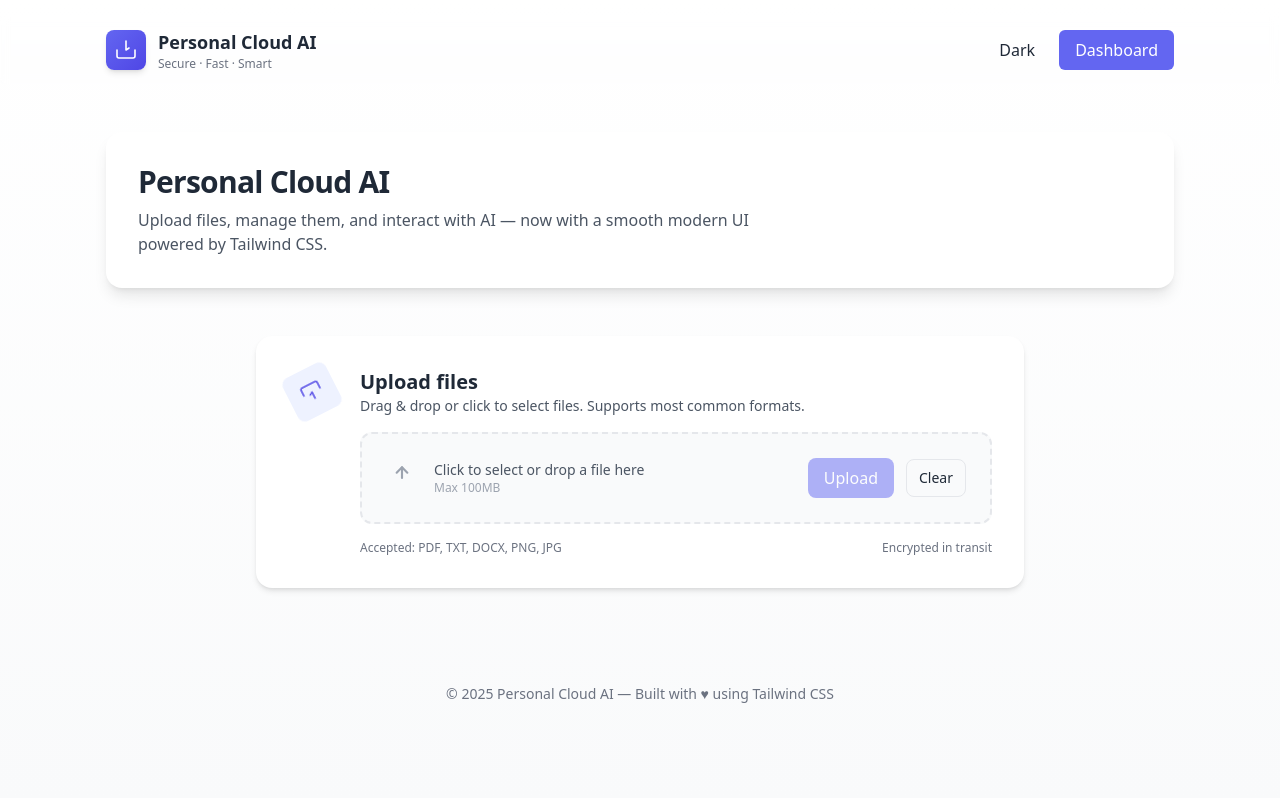
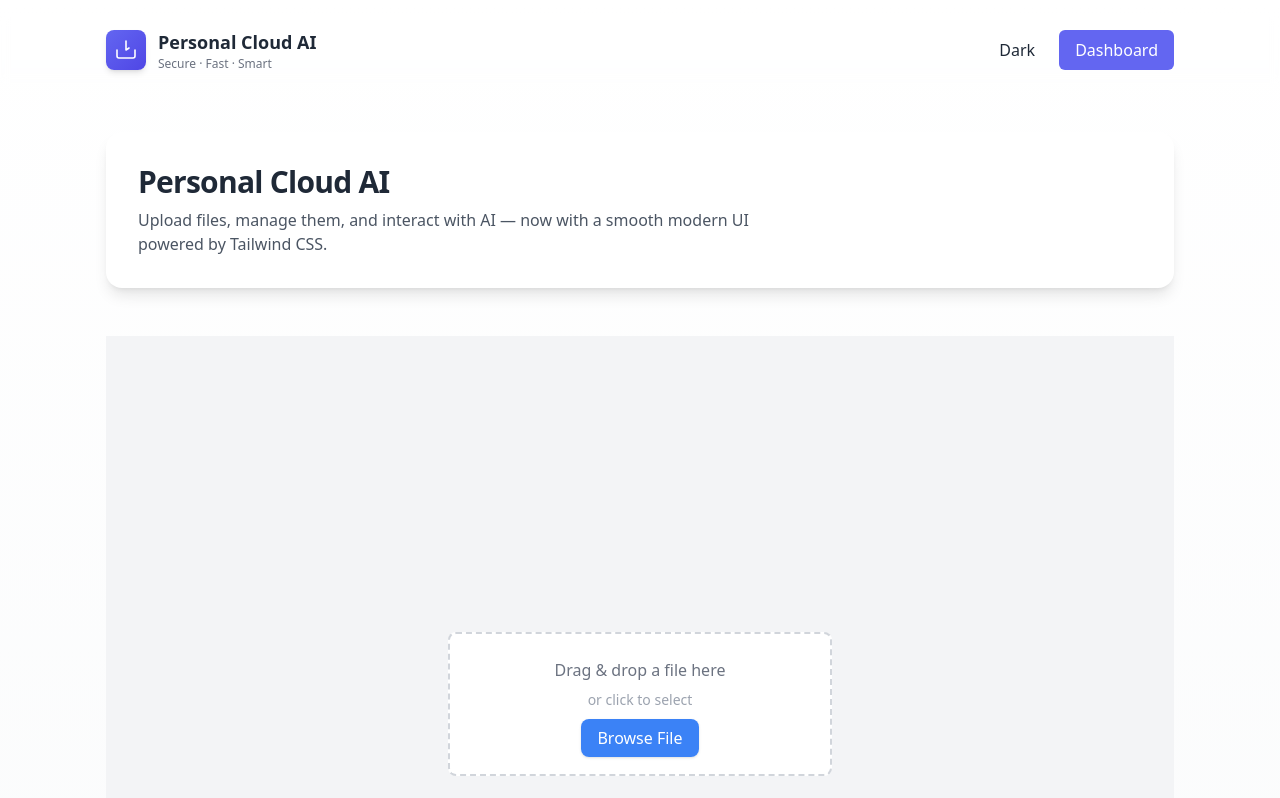
Before and after one commit to codead777/personal-cloud-ai, a React (Vite) app in the folder frontend/: page / in a window 1280 px wide. Shown: the top 798 px of the page. Built offline with nearby package versions, Linux system fonts and the light colour scheme.

Commit message:
Update Upload.jsx

```diff
--- a/frontend/src/components/Upload.jsx
+++ b/frontend/src/components/Upload.jsx
@@ -1,86 +1,121 @@
-import React, { useState } from 'react'
+import React, { useState } from "react";
 
 export default function Upload() {
-  const [file, setFile] = useState(null)
-  const [dragActive, setDragActive] = useState(false)
+  const [selectedFile, setSelectedFile] = useState(null);
+  const [isDragging, setIsDragging] = useState(false);
+  const [progress, setProgress] = useState(0);
+  const [status, setStatus] = useState("");
 
   const handleFileChange = (e) => {
-    const f = e.target.files?.[0]
-    if (f) setFile(f)
+    setSelectedFile(e.target.files[0]);
+    setStatus("");
+    setProgress(0);
+  };
+
+  const handleDragOver = (e) => {
+    e.preventDefault();
+    setIsDragging(true);
+  };
+
+  const handleDragLeave = () => {
+    setIsDragging(false);
+  };
+
+  const handleDrop = (e) => {
+    e.preventDefault();
+    setIsDragging(false);
+    if (e.dataTransfer.files && e.dataTransfer.files.length > 0) {
+      setSelectedFile(e.dataTransfer.files[0]);
+      e.dataTransfer.clearData();
+      setStatus("");
+      setProgress(0);
+    }
+  };
+
+  const handleUpload = () => {
+    if (!selectedFile) {
+      setStatus("⚠️ Please select a file first.");
+      return;
     }
 
-  const handleUpload = () => {
-    if (!file) return
-    // Implement actual upload logic using your backend API
-    alert('Pretend uploading: ' + file.name)
+    const formData = new FormData();
+    formData.append("file", selectedFile);
+
+    const xhr = new XMLHttpRequest();
+
+    xhr.open("POST", "https://personal-cloud-ai.onrender.com/upload", true);
+
+    // Track upload progress
+    xhr.upload.onprogress = (event) => {
+      if (event.lengthComputable) {
+        const percent = Math.round((event.loaded / event.total) * 100);
+        setProgress(percent);
       }
+    };
 
-  const handleDrop = (e) => {
-    e.preventDefault()
-    setDragActive(false)
-    const f = e.dataTransfer.files?.[0]
-    if (f) setFile(f)
+    xhr.onload = () => {
+      if (xhr.status >= 200 && xhr.status < 300) {
+        setStatus("✅ File uploaded successfully!");
+        setSelectedFile(null);
+      } else {
+        setStatus("❌ Upload failed.");
       }
+    };
+
+    xhr.onerror = () => {
+      setStatus("❌ An error occurred during upload.");
+    };
+
+    xhr.send(formData);
+    setStatus("Uploading...");
+  };
 
   return (
-    <div className="w-full max-w-3xl mx-auto">
-      <div className="bg-white dark:bg-gray-800/60 card-bg rounded-2xl shadow-md p-6 sm:p-8 transition-transform duration-400 hover:scale-[1.01]">
-        <div className="flex items-start gap-6">
-          <div className="flex-shrink-0">
-            <div className="w-12 h-12 rounded-lg bg-primary-50 flex items-center justify-center animate-subtleSpin">
-              <svg className="w-6 h-6 text-primary-600" viewBox="0 0 24 24" fill="none">
-                <path stroke="currentColor" strokeWidth="1.5" strokeLinecap="round" strokeLinejoin="round" d="M12 5v7l3-2"></path>
-                <path stroke="currentColor" strokeWidth="1.5" strokeLinecap="round" strokeLinejoin="round" d="M21 12v6a2 2 0 0 1-2 2H5a2 2 0 0 1-2-2v-6"></path>
-              </svg>
-            </div>
+    <div className="flex flex-col items-center justify-center min-h-screen bg-gray-100">
+      <div
+        className={`w-96 p-6 border-2 border-dashed rounded-lg text-center transition-all duration-300 ease-in-out ${
+          isDragging ? "border-blue-500 bg-blue-50 scale-105" : "border-gray-300 bg-white"
+        }`}
+        onDragOver={handleDragOver}
+        onDragLeave={handleDragLeave}
+        onDrop={handleDrop}
+      >
+        <p className="text-gray-500 mb-2">Drag & drop a file here</p>
+        <p className="text-sm text-gray-400 mb-4">or click to select</p>
+        <input
+          type="file"
+          onChange={handleFileChange}
+          className="hidden"
+          id="fileUpload"
+        />
+        <label
+          htmlFor="fileUpload"
+          className="cursor-pointer px-4 py-2 bg-blue-500 text-white rounded-lg shadow hover:bg-blue-600 transition-colors"
+        >
+          Browse File
+        </label>
+        {selectedFile && (
+          <p className="mt-4 text-gray-700">📄 {selectedFile.name}</p>
+        )}
       </div>
 
-          <div className="flex-1">
-            <h3 className="text-xl font-semibold">Upload files</h3>
-            <p className="text-sm text-gray-600 dark:text-gray-300">Drag & drop or click to select files. Supports most common formats.</p>
+      {progress > 0 && (
+        <div className="w-96 bg-gray-200 rounded-full h-2 mt-4 overflow-hidden">
+          <div
+            className="bg-blue-500 h-2 transition-all duration-200"
+            style={{ width: `${progress}%` }}
+          ></div>
+        </div>
+      )}
 
-            <div
-              onDrop={handleDrop}
-              onDragOver={(e)=>{ e.preventDefault(); setDragActive(true) }}
-              onDragLeave={(e)=>{ e.preventDefault(); setDragActive(false) }}
-              className={`mt-4 rounded-xl border-2 ${dragActive ? 'border-primary-500 bg-primary-50/30' : 'border-dashed border-gray-200 bg-gray-50 dark:bg-gray-700'} p-6 flex items-center justify-between gap-4 cursor-pointer transition-all duration-200`}
-            >
-              <label className="flex items-center gap-4 cursor-pointer flex-1">
-                <svg className="w-8 h-8 text-gray-400" viewBox="0 0 24 24" fill="none">
-                  <path stroke="currentColor" strokeWidth="1.6" strokeLinecap="round" strokeLinejoin="round" d="M12 4v8"></path>
-                  <path stroke="currentColor" strokeWidth="1.6" strokeLinecap="round" strokeLinejoin="round" d="M8 8l4-4 4 4"></path>
-                </svg>
-                <div className="text-sm text-gray-600 dark:text-gray-300">
-                  {file ? <span className="font-medium">{file.name}</span> : 'Click to select or drop a file here'}
-                  <div className="text-xs text-gray-400">Max 100MB</div>
-                </div>
-                <input type="file" className="hidden" onChange={handleFileChange} />
-              </label>
-
-              <div className="flex items-center gap-3">
       <button
         onClick={handleUpload}
-                  disabled={!file}
-                  className="px-4 py-2 bg-primary-500 text-white rounded-lg font-medium hover:bg-primary-600 disabled:opacity-50 disabled:cursor-not-allowed transition transform active:scale-95"
+        className="mt-6 px-6 py-2 bg-green-500 text-white rounded-lg shadow hover:bg-green-600 transition-colors"
       >
         Upload
       </button>
-                <button
-                  onClick={() => setFile(null)}
-                  className="px-3 py-2 bg-transparent border border-gray-200 dark:border-gray-700 rounded-lg text-sm hover:shadow-sm transition"
-                >
-                  Clear
-                </button>
+
+      {status && <p className="mt-4 text-gray-700">{status}</p>}
     </div>
-            </div>
-
-            <div className="mt-4 grid grid-cols-2 gap-3 text-xs text-gray-500">
-              <div>Accepted: PDF, TXT, DOCX, PNG, JPG</div>
-              <div className="text-right">Encrypted in transit</div>
-            </div>
-          </div>
-        </div>
-      </div>
-    </div>
-  )
+  );
 }
```
Lines whose indentation alone changed are shown as unchanged.
